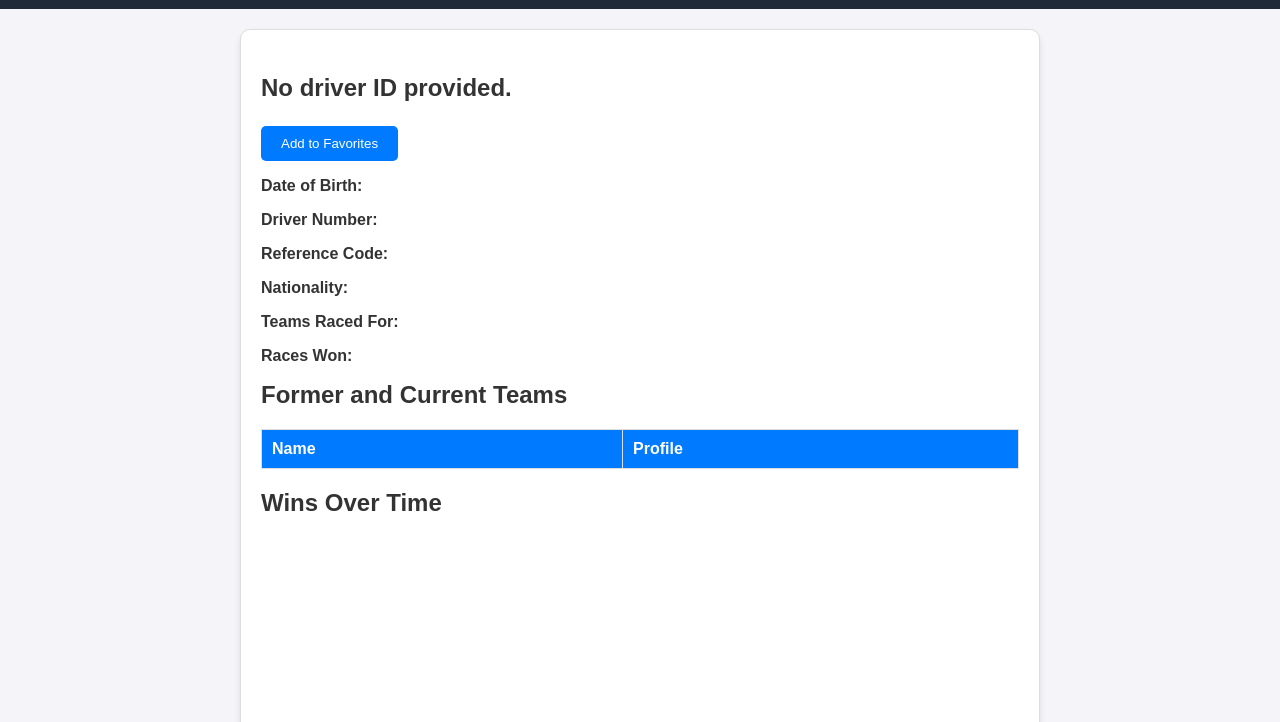
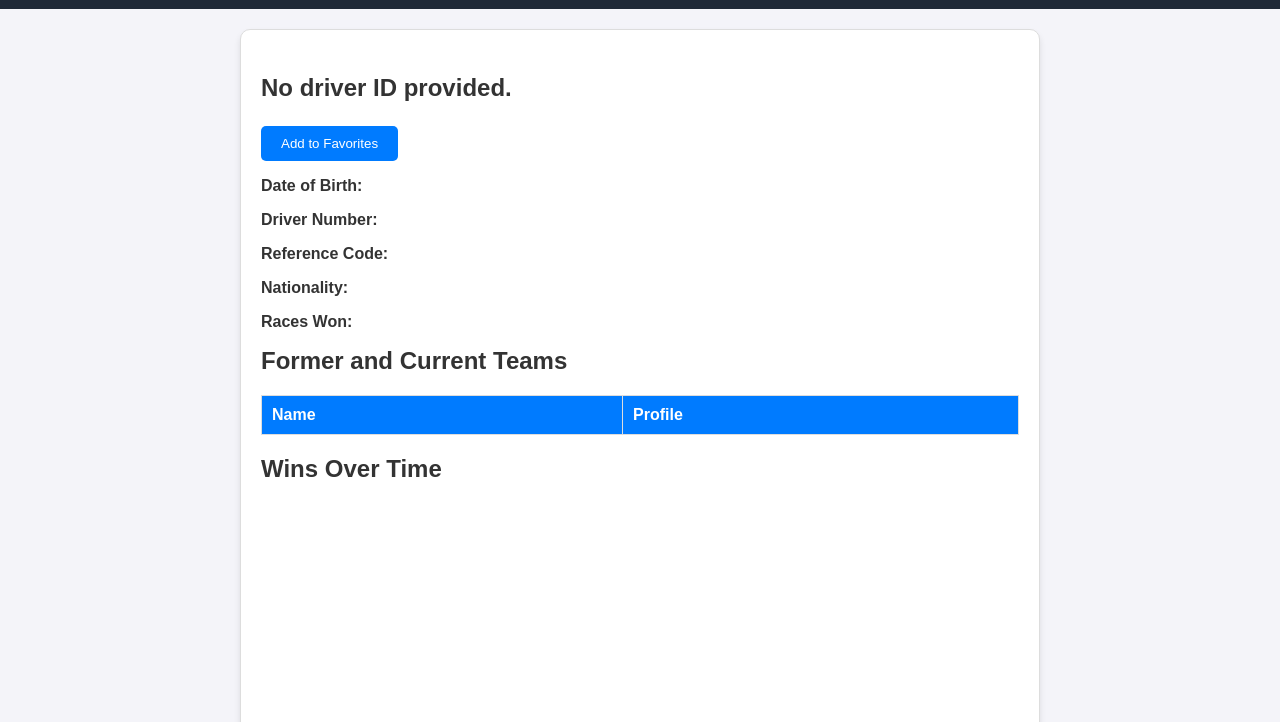
Before and after one commit to cdubles/CSE385Final, a website: page public/driverProfile.html in a window 1280 px wide. Shown: the part 78-800 px from the top of the page. Drawn offline with nearby package versions, Linux system fonts and the light colour scheme.

Commit message:
driver profile fix

```diff
--- a/public/driverProfile.html
+++ b/public/driverProfile.html
@@ -23,7 +23,6 @@
             <p><strong>Driver Number:</strong> <span id="driver-number"></span></p>
             <p><strong>Reference Code:</strong> <span id="driver-reference"></span></p>
             <p><strong>Nationality:</strong> <span id="driver-nationality"></span></p>
-            <p><strong>Teams Raced For:</strong> <span id="driver-teams"></span></p>
             <p><strong>Races Won:</strong> <span id="driver-wins"></span></p>
 
             <h2>Former and Current Teams</h2>
```
